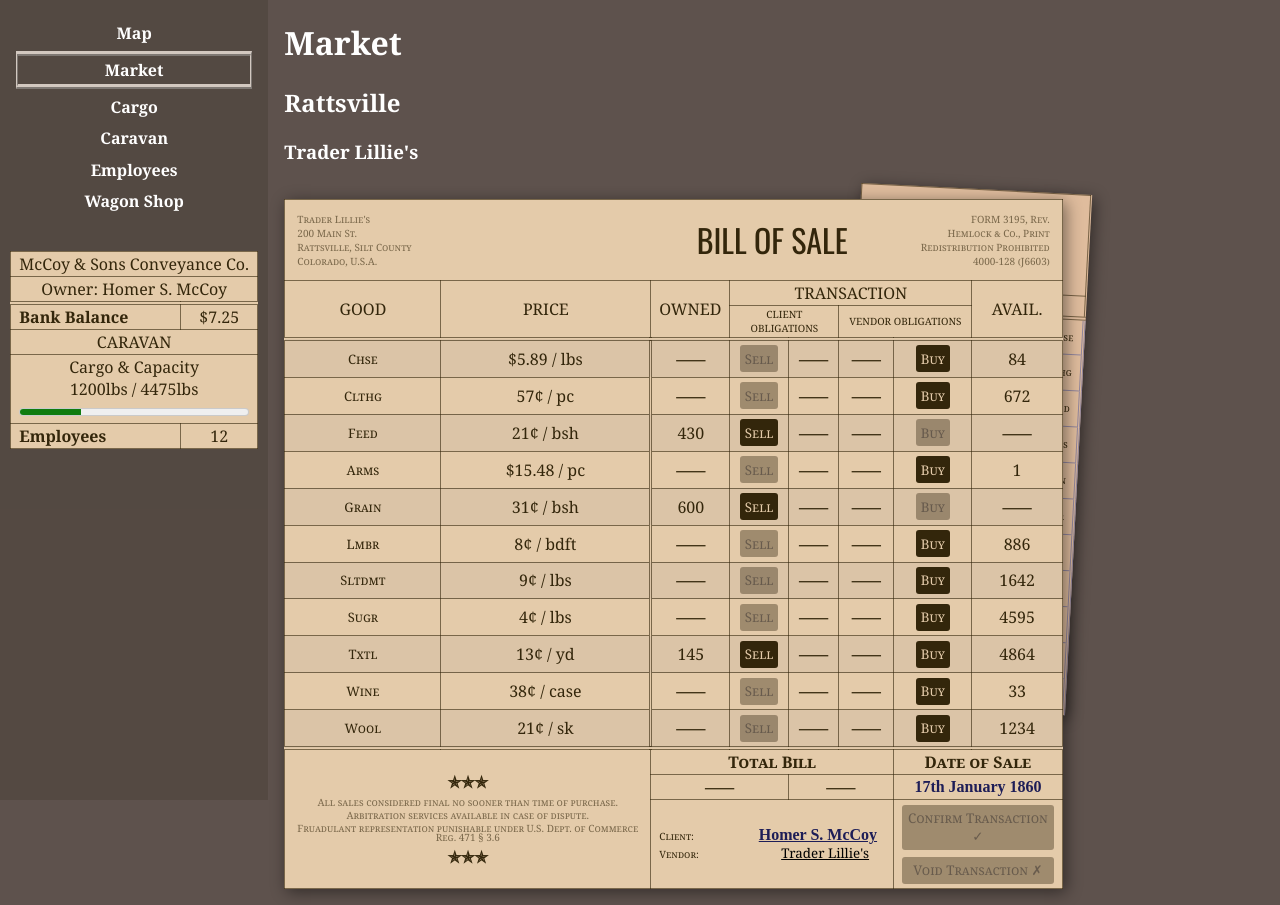
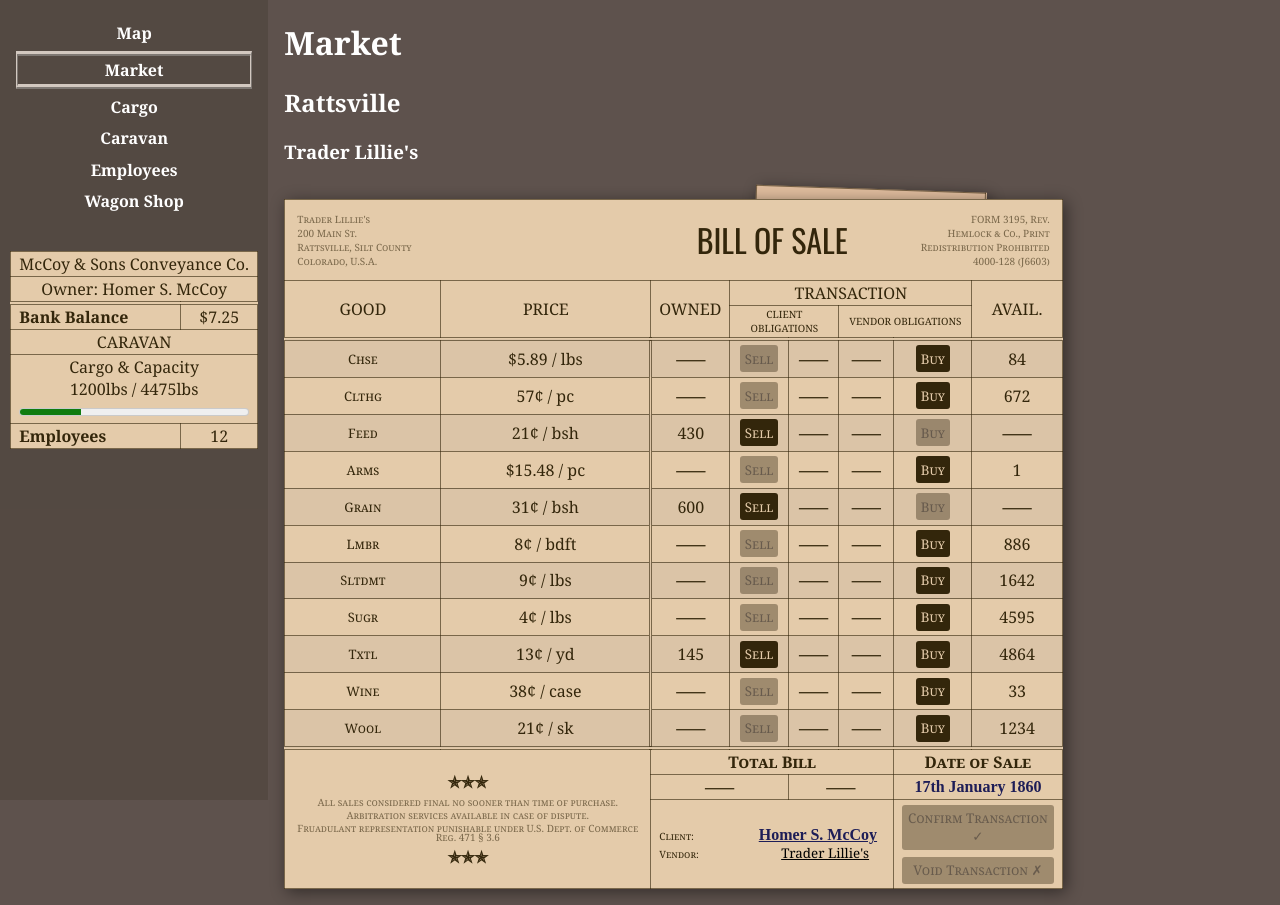
Before and after one commit to eignnx/the-silt-road, a React (Create React App) app: page /game/market in a window 1280 px wide. Built offline with nearby package versions, Linux system fonts and the light colour scheme; a web font is replaced by a local one.

Commit message:
scaled hide behind effect for trade ledger

```diff
--- a/src/styles/TradeLedger.css
+++ b/src/styles/TradeLedger.css
@@ -12,7 +12,7 @@
     background-color: var(--bg-clr);
 
     transition: transform 400ms ease-in-out;
-    transform: translate(-95%, -2%) rotate(3deg);
+    transform: translate(-20rem, -2%) rotate(2deg);
 
     &:hover {
         transform: translate(0, 0) rotate(0deg);
```
